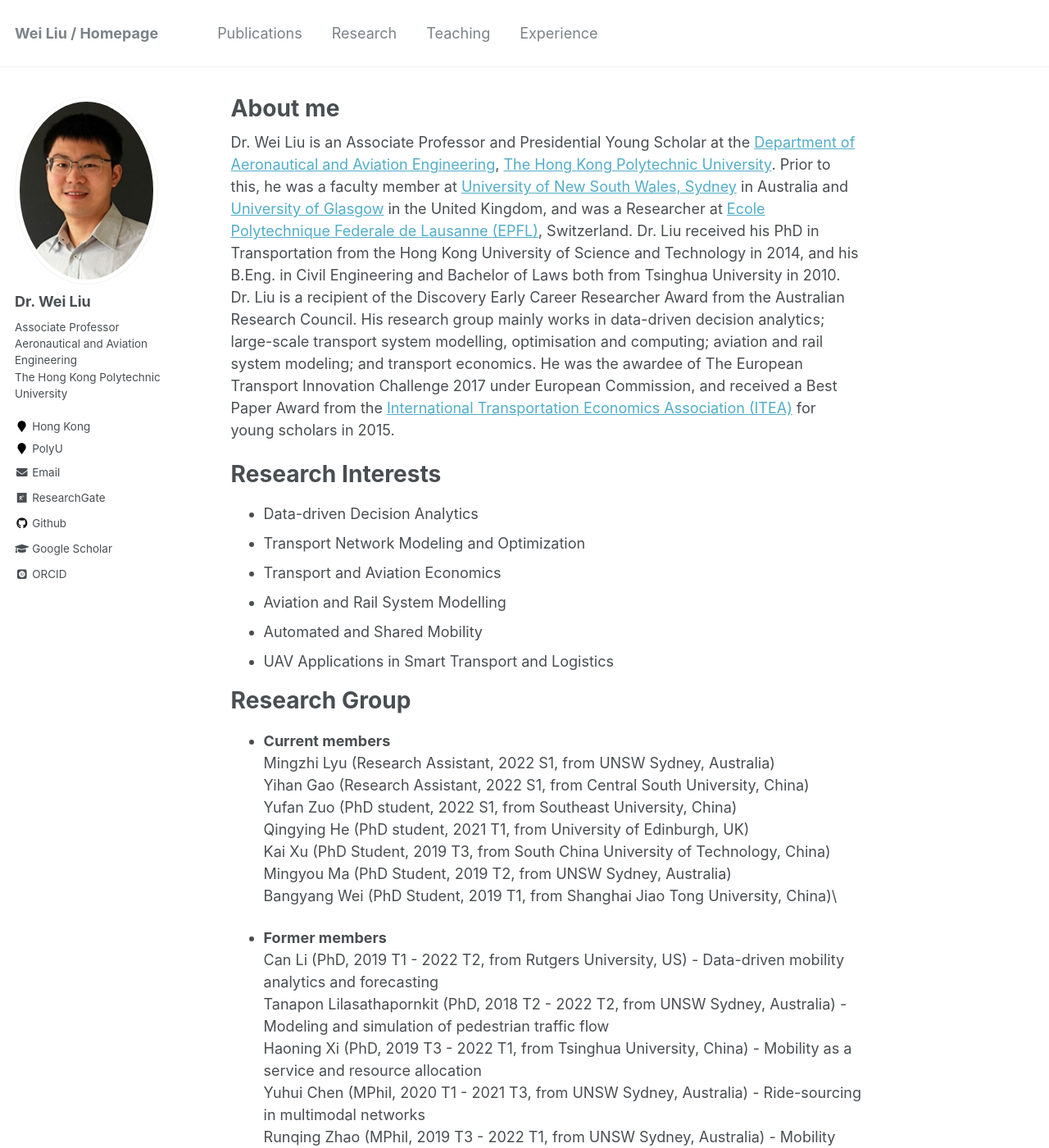
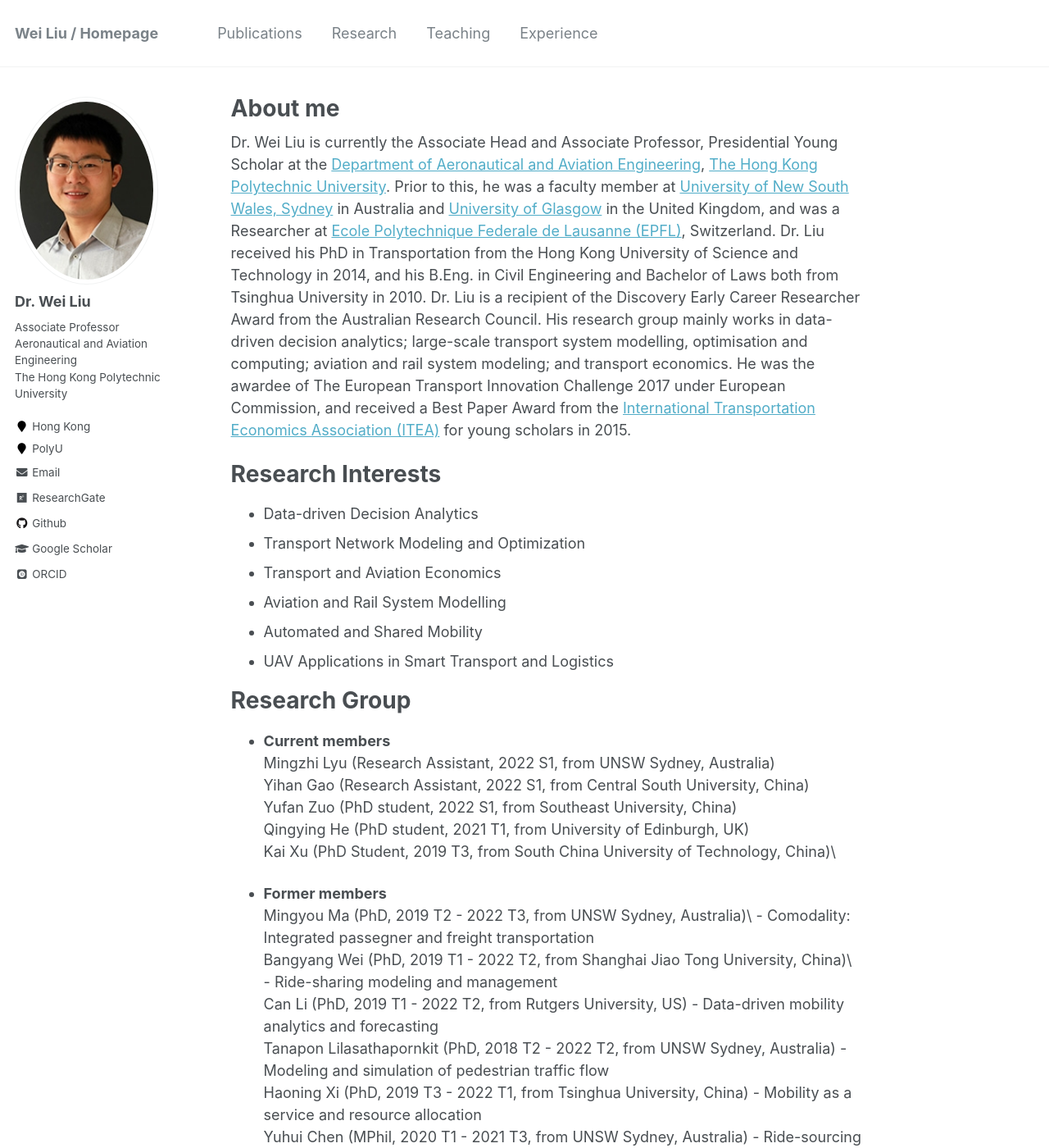
Before and after one commit to weiliu2016/weiliu2016.github.io, a Jekyll site: the page built from _pages/about.md, in a window 1280 px wide and 1400 px high. Shown: the whole window at 82% size. Built offline with Jekyll 4.4.1, drawn with Linux system fonts in a browser that asks for light colours; some web fonts are replaced; some of the changed text lies outside the part shown.

Commit message:
Update about.md

```diff
--- a/_pages/about.md
+++ b/_pages/about.md
@@ -8,7 +8,7 @@ redirect_from:
   - /about.html
 ---
 
-Dr. Wei Liu is an Associate Professor and Presidential Young Scholar at the [Department of Aeronautical and Aviation Engineering](https://www.polyu.edu.hk/en/aae/), [The Hong Kong Polytechnic University](https://www.polyu.edu.hk/en/). Prior to this, he was a faculty member at [University of New South Wales, Sydney](https://www.unsw.edu.au/) in Australia and [University of Glasgow](https://www.gla.ac.uk/) in the United Kingdom, and was a Researcher at [Ecole Polytechnique Federale de Lausanne (EPFL)](https://www.epfl.ch/en/), Switzerland. Dr. Liu received his PhD in Transportation from the Hong Kong University of Science and Technology in 2014, and his B.Eng. in Civil Engineering and Bachelor of Laws both from Tsinghua University in 2010. Dr. Liu is a recipient of the Discovery Early Career Researcher Award from the Australian Research Council. His research group mainly works in data-driven decision analytics; large-scale transport system modelling, optimisation and computing; aviation and rail system modeling; and transport economics. He was the awardee of The European Transport Innovation Challenge 2017 under European Commission, and received a Best Paper Award from the [International Transportation Economics Association (ITEA)](https://iteaweb.org/) for young scholars in 2015.
+Dr. Wei Liu is currently the Associate Head and Associate Professor, Presidential Young Scholar at the [Department of Aeronautical and Aviation Engineering](https://www.polyu.edu.hk/en/aae/), [The Hong Kong Polytechnic University](https://www.polyu.edu.hk/en/). Prior to this, he was a faculty member at [University of New South Wales, Sydney](https://www.unsw.edu.au/) in Australia and [University of Glasgow](https://www.gla.ac.uk/) in the United Kingdom, and was a Researcher at [Ecole Polytechnique Federale de Lausanne (EPFL)](https://www.epfl.ch/en/), Switzerland. Dr. Liu received his PhD in Transportation from the Hong Kong University of Science and Technology in 2014, and his B.Eng. in Civil Engineering and Bachelor of Laws both from Tsinghua University in 2010. Dr. Liu is a recipient of the Discovery Early Career Researcher Award from the Australian Research Council. His research group mainly works in data-driven decision analytics; large-scale transport system modelling, optimisation and computing; aviation and rail system modeling; and transport economics. He was the awardee of The European Transport Innovation Challenge 2017 under European Commission, and received a Best Paper Award from the [International Transportation Economics Association (ITEA)](https://iteaweb.org/) for young scholars in 2015.
 
 Research Interests
 ======
@@ -27,10 +27,10 @@ Research Group
   Yufan Zuo (PhD student, 2022 S1, from Southeast University, China)\
   Qingying He (PhD student, 2021 T1, from University of Edinburgh, UK)\
   Kai Xu (PhD Student, 2019 T3, from South China University of Technology, China)\
-  Mingyou Ma (PhD Student, 2019 T2, from UNSW Sydney, Australia)\
-  Bangyang Wei (PhD Student, 2019 T1, from Shanghai Jiao Tong University, China)\
 
 - **Former members**\
+  Mingyou Ma (PhD, 2019 T2 - 2022 T3, from UNSW Sydney, Australia)\ - Comodality: Integrated passegner and freight transportation\
+  Bangyang Wei (PhD, 2019 T1 - 2022 T2, from Shanghai Jiao Tong University, China)\ - Ride-sharing modeling and management\
   Can Li (PhD, 2019 T1 - 2022 T2, from Rutgers University, US) - Data-driven mobility analytics and forecasting\
   Tanapon Lilasathapornkit (PhD, 2018 T2 - 2022 T2, from UNSW Sydney, Australia) - Modeling and simulation of pedestrian traffic flow\
   Haoning Xi (PhD, 2019 T3 - 2022 T1, from Tsinghua University, China) - Mobility as a service and resource allocation\
@@ -51,8 +51,9 @@ PhD Positions and Academic Visitors
 
 Selected Working Papers
 ======
-- He, Q., Ma, M., Waller, S.T., **Liu, W.** Inferring network reduction and demand variation after disruptions for rapid systematic cost evaluation.
+- Waller, S.T., He, Q., Ma, M., **Liu, W.** Inferring network reduction and demand variation after disruptions for rapid systematic cost evaluation.
 - Zhou, B., **Liu, W.**, Yang, H. Unmanned aerial vehicle (UAV) service network design for urban monitoring.
+- Wu, W., Zeng, B., **Liu, W.**, Shi, B. Electric bus scheduling and charging infrastructure planning considering bus replacement strategies at charging stations.
 - Zhou, Y., Jian, S., **Liu, W.**, Yang, H. Modeling and managing a transport system with co-existing ridesharing and parking-sharing services.
 - Xu, G., Guo, J., Zhong, L., **Liu, W.** A capacity allocation method for the high-speed railway express delivery with delivery time windows.
 - Xu, G., Zhong, L., **Liu, W.**, Guo, J. An ultra-flexible train composition strategy for high-speed railway corridors with time-varying demand.
```
Also changed, not shown: other parts of _pages/about.md (+1 -2 lines).
